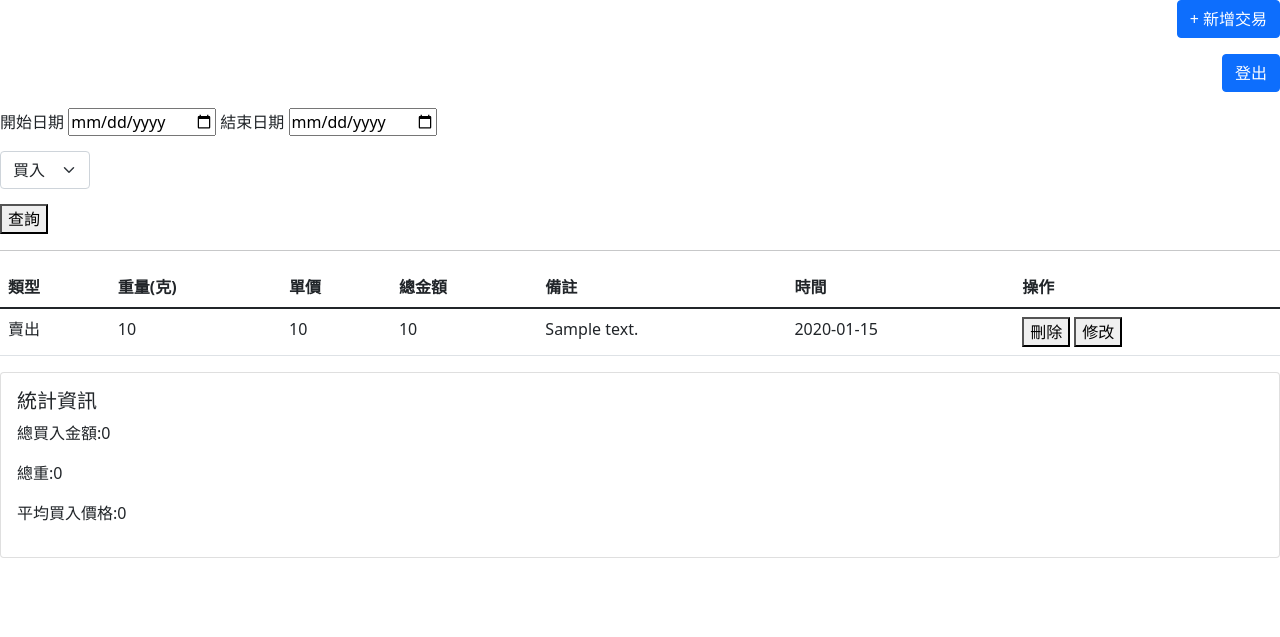
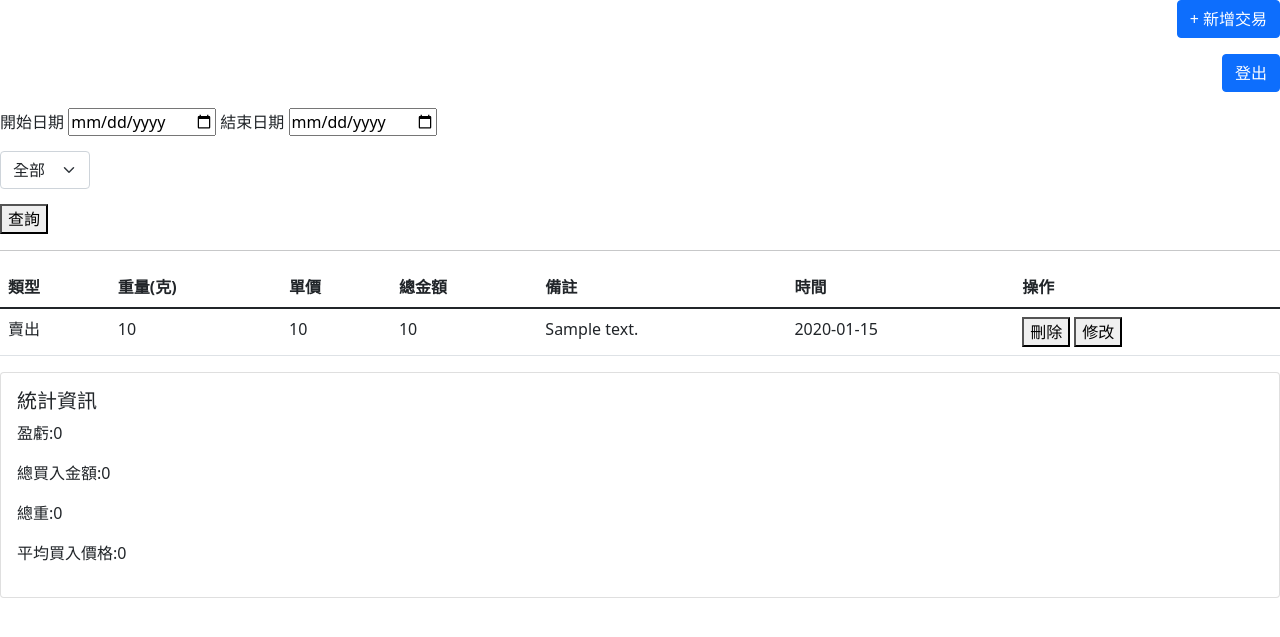
Before and after one commit to Cheng-17-rh/gold-system, a Flask app: page /homescreen in a window 1280 px wide. Shown: the top 637 px of the page. Run offline with Flask 3, Linux system fonts and the light colour scheme; the visitor is signed in with stand-in values (Sample User, id 1); a database or web service that is not in the repository returns one stand-in record (values such as "Sample title").

Commit message:
統計資料的部分改完了

```diff
--- a/app.py
+++ b/app.py
@@ -105,9 +105,11 @@
     #統計資訊
     stats={
         "total_buy":sum(float(t["amount"]) for t in records if t["type"]=="buy"),
-        "total_amount":sum(float(t["amount"]) for t in records if t["type"]=="buy"),
+        "total_earn":sum(float(t["amount"]) for t in records if t["type"]=="buy")
+                    -sum(float(t["amount"]) for t in records if t["type"]=="sell"),
         "total_avg_amount":clt_avg_amount(records),
         "total_weight":sum(float(t['weight']) for t in records if t["type"]=="buy")
+                    -sum(float(t['weight']) for t in records if t["type"]=="sell")
     }
     return render_template("home.html",records=records,stats=stats)
 
--- a/templates/home.html
+++ b/templates/home.html
@@ -27,9 +27,9 @@
         </div>
         <div class="form-group">
             <select name="selectType" class="form-select" style="width: 90px;">
+                <option value="all">全部</option>
                 <option value="buy">買入</option>
                 <option value="sell">賣出</option>
-                <option value="all">全部顯示</option>
             </select>
         </div>
         <div>
@@ -71,6 +71,7 @@
     <div class="card">
         <div class="card-body">
             <h5>統計資訊</h5>
+            <p>盈虧:{{stats.total_earn}}</p>
             <P>總買入金額:{{stats.total_buy}}</P>
             <P>總重:{{stats.total_weight}}</P>
             <P>平均買入價格:{{stats.total_avg_amount}}</P>
```
